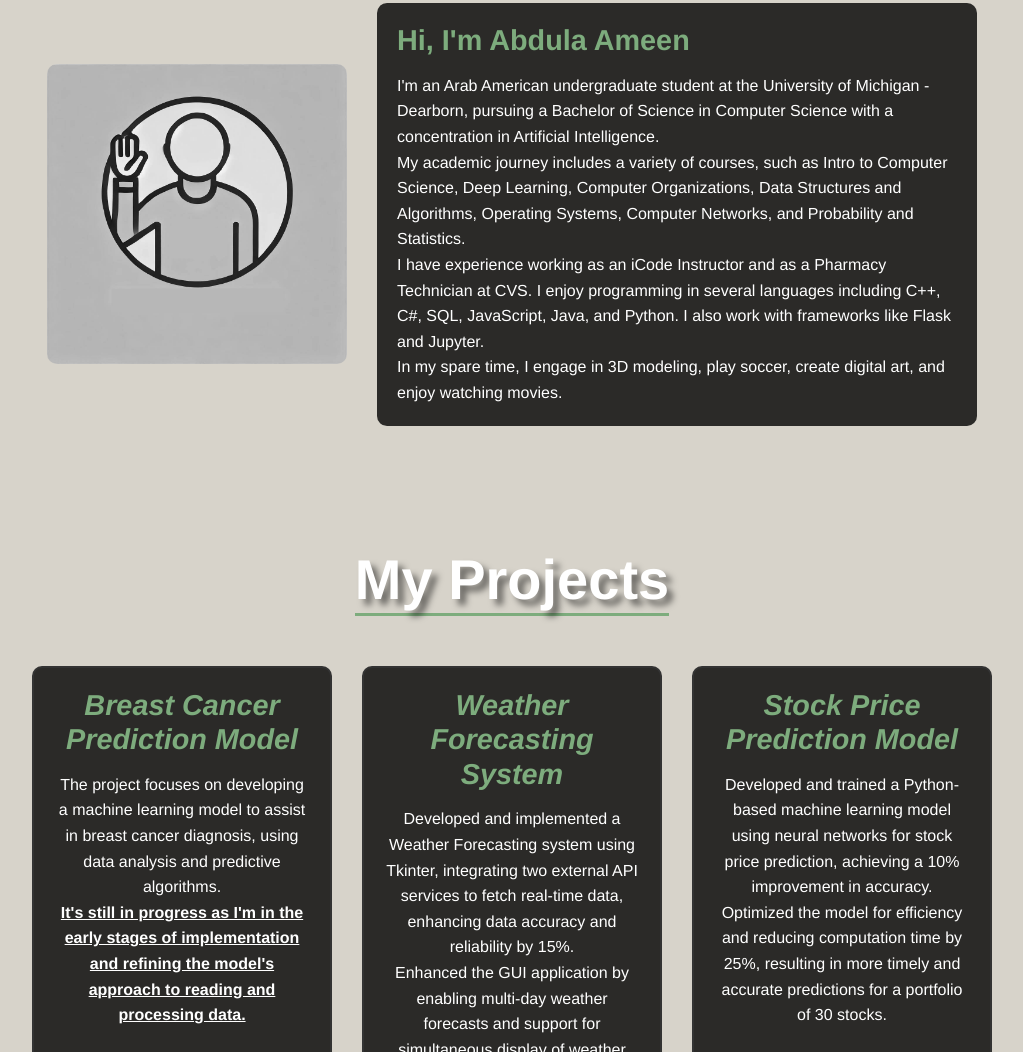
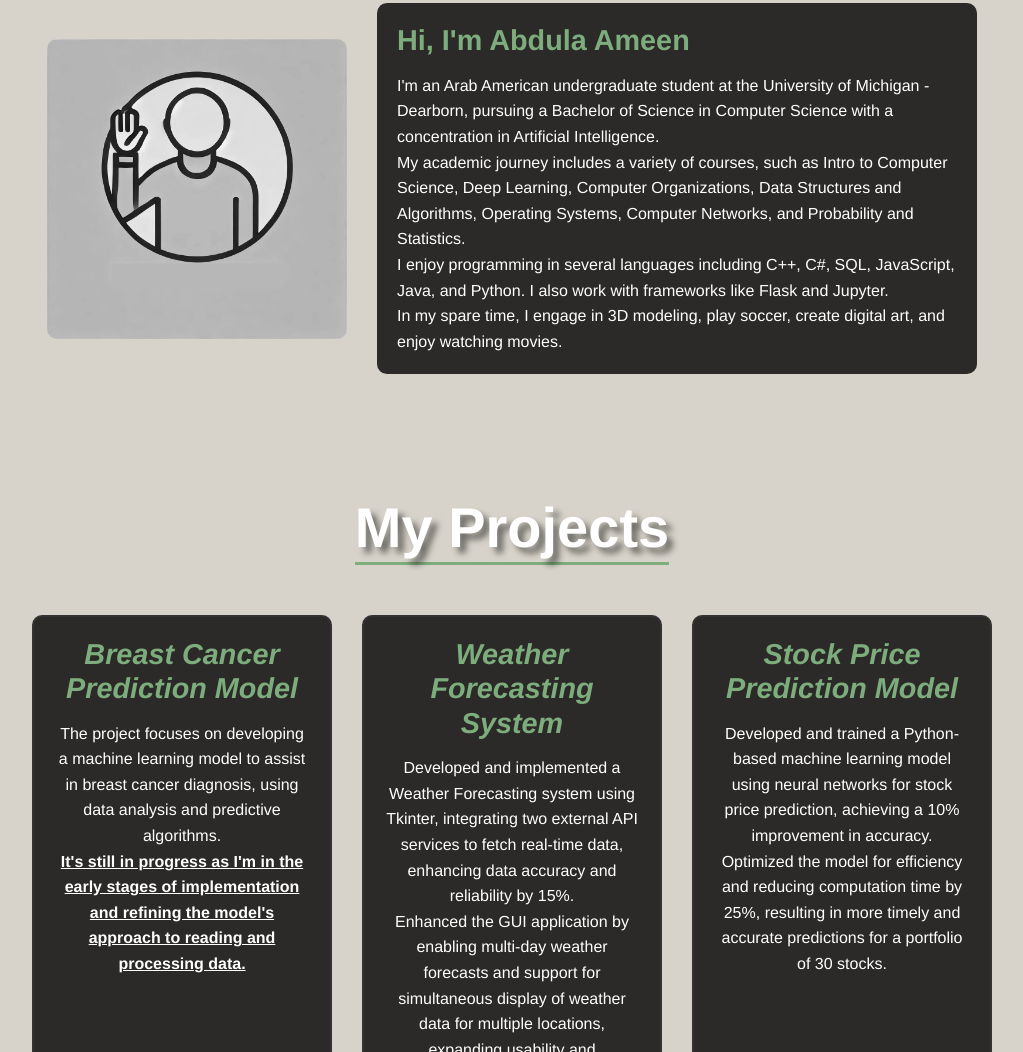
Before and after one commit to A-Aboody/PersonalPortfolio, a plain HTML site: page Index.html in a window 1280 px wide. Shown: the part 1647-2699 px from the top of the page, without its empty margins (128-1151 px from the left). Drawn offline with Linux system fonts and the light colour scheme.

Commit message:
Adjustment

```diff
--- a/Index.html
+++ b/Index.html
@@ -83,7 +83,7 @@
       <h2>Hi, I'm Abdula Ameen</h2>
       <p>I'm an Arab American undergraduate student at the University of Michigan - Dearborn, pursuing a Bachelor of Science in Computer Science with a concentration in Artificial Intelligence.</p>
       <p>My academic journey includes a variety of courses, such as Intro to Computer Science, Deep Learning, Computer Organizations, Data Structures and Algorithms, Operating Systems, Computer Networks, and Probability and Statistics.</p>
-      <p>I have experience working as an iCode Instructor and as a Pharmacy Technician at CVS. I enjoy programming in several languages including C++, C#, SQL, JavaScript, Java, and Python. I also work with frameworks like Flask and Jupyter.</p>
+      <p>I enjoy programming in several languages including C++, C#, SQL, JavaScript, Java, and Python. I also work with frameworks like Flask and Jupyter.</p>
       <p>In my spare time, I engage in 3D modeling, play soccer, create digital art, and enjoy watching movies.</p>
     </div>
   </div>
```
